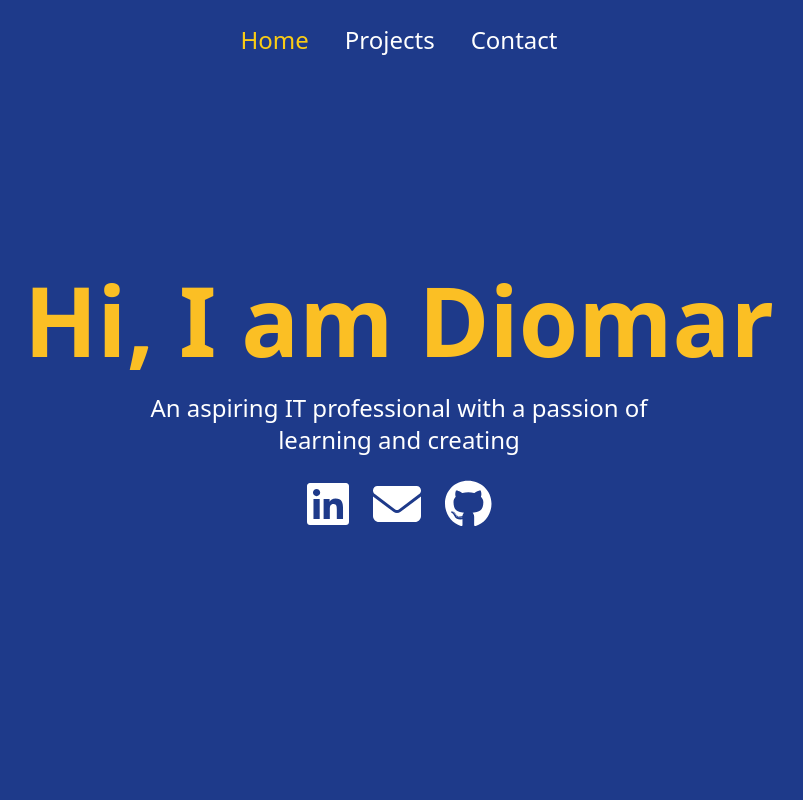
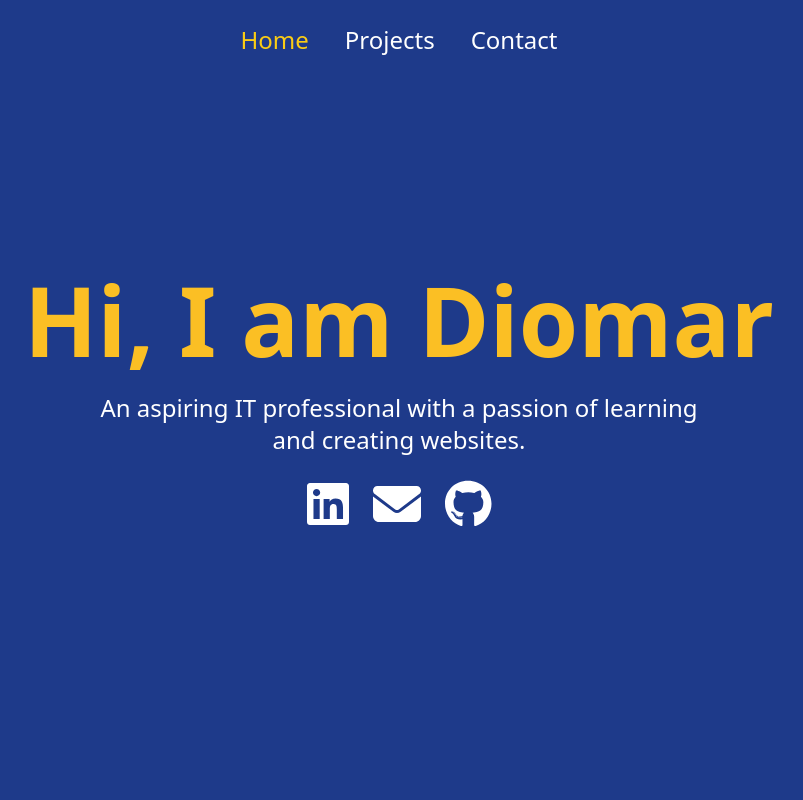
Before and after one commit to ramdio12/portfolio, a React (Vite) app: page / in a window 1280 px wide. Shown: the top 800 px of the page, without its empty margins (241-1044 px from the left). Built offline with nearby package versions, Linux system fonts and the light colour scheme.

Commit message:
first commit

```diff
--- a/src/Pages/Home.tsx
+++ b/src/Pages/Home.tsx
@@ -26,6 +26,7 @@ const Home = () => {
 
           <p className="text-white text-2xl w-3/4">
             An aspiring IT professional with a passion of learning and creating
+            websites.
           </p>
 
           <div className="text-white flex gap-x-6 mt-4">
```
